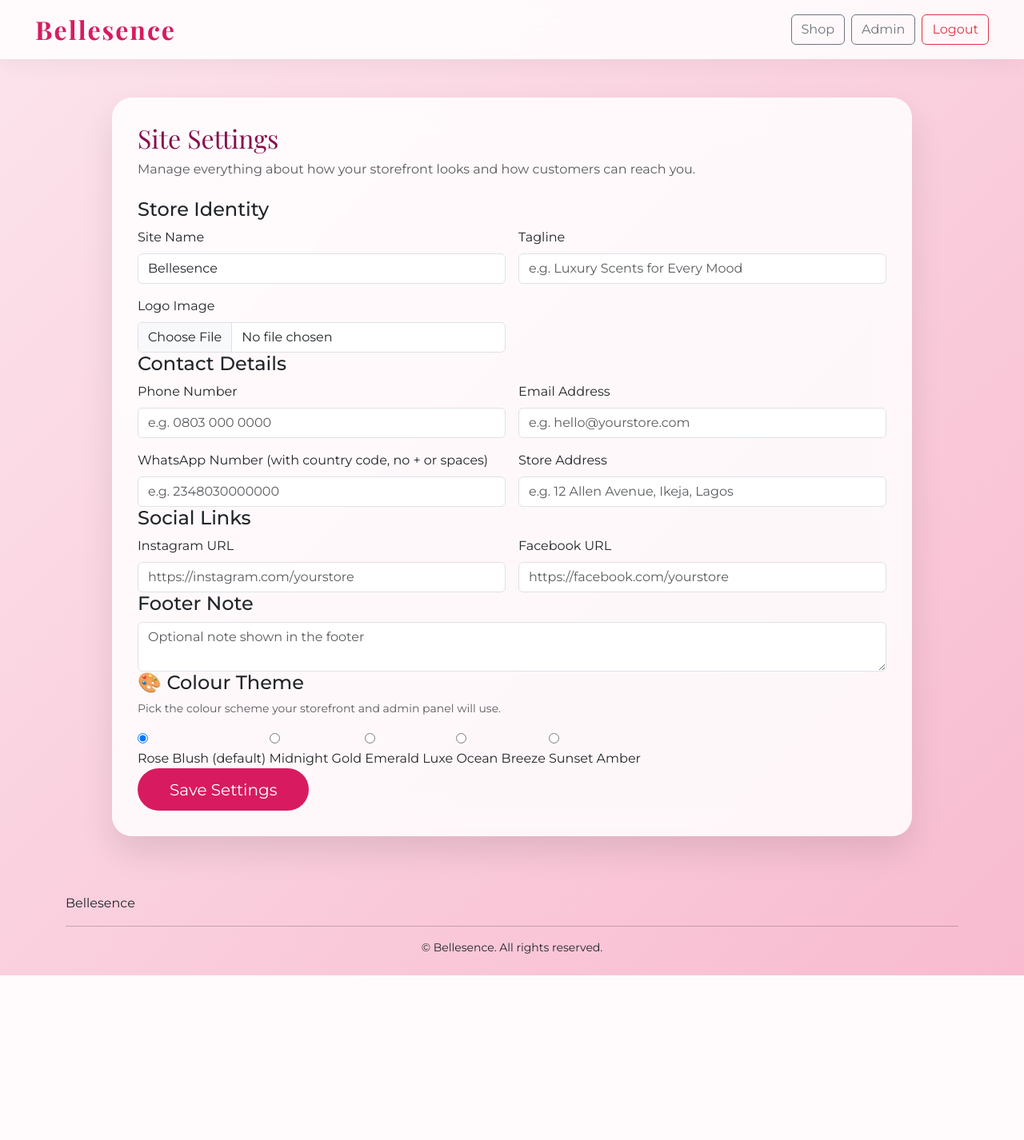
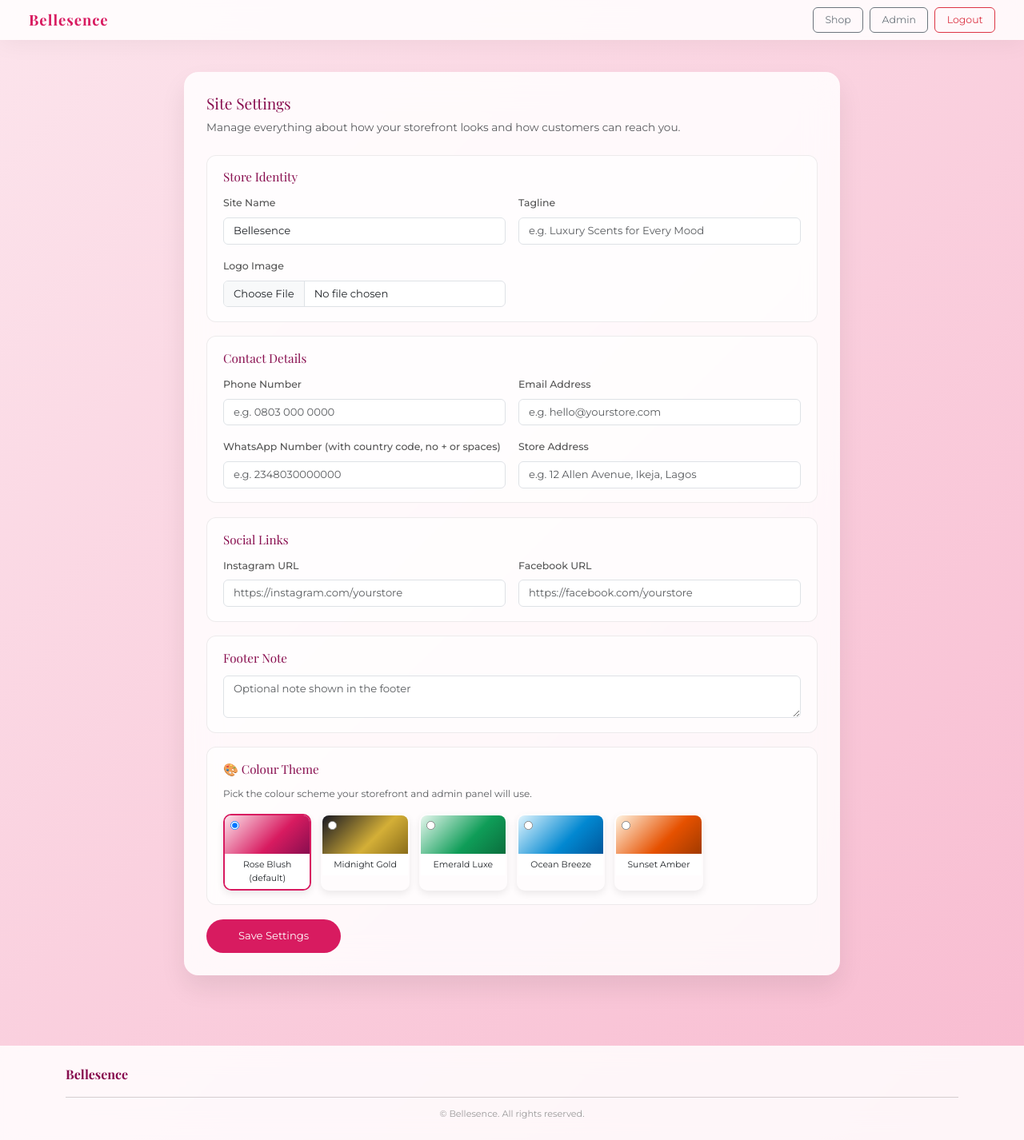
Before and after one commit to Flexia-website/bell, a Flask app: page /admin/config in a window 1280 px wide. Shown: the whole page at 80% size. Before the commit the page ends 1220 px from the top, so only its background shows below. Run offline with Flask 3, Linux system fonts and the light colour scheme; the visitor is signed in with stand-in values (Sample User, id 1); data that the repository does not hold is empty.

Commit message:
Add files via upload

```diff
--- a/static/css/style.css
+++ b/static/css/style.css
@@ -1,11 +1,24 @@
 /* Google Fonts */
 @import url('https://fonts.googleapis.com/css2?family=Playfair+Display:wght@400;600;700&family=Montserrat:wght@300;400;500&display=swap');
 
+:root {
+    --primary: #d81b60;
+    --primary-dark: #880e4f;
+    --accent: #f8bbd0;
+    --bg-start: #fce4ec;
+    --bg-end: #f8bbd0;
+}
+
+* { box-sizing: border-box; }
+
 body {
     font-family: 'Montserrat', sans-serif;
-    background: linear-gradient(135deg, #fce4ec 0%, #f8bbd0 100%);
+    font-size: 14px;
+    background: linear-gradient(135deg, var(--bg-start) 0%, var(--bg-end) 100%);
     min-height: 100vh;
     margin: 0;
+    display: flex;
+    flex-direction: column;
 }
 
 /* Navbar */
@@ -13,140 +26,353 @@ body {
     background: rgba(255,255,255,0.85);
     backdrop-filter: blur(15px);
     box-shadow: 0 4px 30px rgba(0,0,0,0.05);
-    padding: 0.5rem 2rem;
+    padding: 0.4rem 1.5rem;
 }
 .navbar-brand {
     font-family: 'Playfair Display', serif;
-    font-size: 2rem;
+    font-size: 1.15rem;
     font-weight: 700;
-    color: #d81b60 !important;
-    letter-spacing: 2px;
+    color: var(--primary) !important;
+    letter-spacing: 1px;
+    display: flex;
+    align-items: center;
 }
 .navbar-brand img {
-    height: 40px;
-    margin-right: 10px;
+    height: 28px;
+    width: 28px;
+    object-fit: contain;
+    margin-right: 8px;
+    border-radius: 4px;
+}
+.navbar .btn {
+    font-size: 0.78rem;
+    padding: 0.35rem 0.9rem;
+}
+
+/* Page container - premium narrower width */
+.container {
+    max-width: 1140px;
 }
 
 /* Product Grid */
 .products-container {
-    padding: 3rem 1rem;
+    padding: 2.5rem 0.5rem;
+    flex: 1;
+    max-width: 1080px;
+    margin: 0 auto;
 }
+.section-title {
+    font-family: 'Playfair Display', serif;
+    font-size: 1.35rem;
+    font-weight: 600;
+    color: var(--primary-dark);
+    text-align: center;
+    letter-spacing: 0.5px;
+    margin-bottom: 2rem;
+}
+
+.product-grid {
+    display: grid;
+    grid-template-columns: repeat(4, 1fr);
+    gap: 1.25rem;
+}
+@media (max-width: 992px) {
+    .product-grid { grid-template-columns: repeat(3, 1fr); }
+}
+@media (max-width: 700px) {
+    .product-grid { grid-template-columns: repeat(2, 1fr); }
+}
+@media (max-width: 460px) {
+    .product-grid { grid-template-columns: 1fr; }
+}
+
 .product-card {
-    height: 400px;
-    border-radius: 20px;
-    margin-bottom: 30px;
-    position: relative;
+    display: block;
+    text-decoration: none;
+    color: inherit;
+    background: rgba(255,255,255,0.9);
+    border-radius: 12px;
+    overflow: hidden;
+    box-shadow: 0 8px 20px rgba(0,0,0,0.08);
+    transition: transform 0.25s ease, box-shadow 0.25s ease;
+}
+.product-card:hover {
+    transform: translateY(-3px);
+    box-shadow: 0 14px 28px rgba(0,0,0,0.14);
+}
+.product-image {
+    height: 160px;
     background-size: cover;
     background-position: center;
-    overflow: hidden;
-    box-shadow: 0 20px 40px rgba(0,0,0,0.15);
-    transition: transform 0.3s ease, box-shadow 0.3s ease;
-    cursor: pointer;
-    text-decoration: none;
-    display: block;
+    background-color: #e8e8e8;
+    position: relative;
+}
+.multi-badge {
+    position: absolute;
+    top: 8px;
+    right: 8px;
+    background: rgba(0,0,0,0.55);
     color: white;
+    font-size: 0.65rem;
+    padding: 0.15rem 0.5rem;
+    border-radius: 20px;
+    letter-spacing: 0.3px;
 }
-.product-card:hover {
-    transform: translateY(-5px);
-    box-shadow: 0 25px 50px rgba(0,0,0,0.25);
-}
-/* Dark gradient overlay for readability */
-.product-card::before {
-    content: '';
-    position: absolute;
-    inset: 0;
-    background: linear-gradient(to top, rgba(0,0,0,0.7) 0%, rgba(0,0,0,0.1) 60%);
-    z-index: 1;
-}
-.card-content {
-    position: absolute;
-    bottom: 0;
-    left: 0;
-    right: 0;
-    padding: 2rem;
-    z-index: 2;
+.product-body {
+    padding: 0.7rem 0.85rem 0.9rem;
 }
 .product-title {
     font-family: 'Playfair Display', serif;
-    font-size: 1.8rem;
+    font-size: 0.9rem;
     font-weight: 600;
-    margin-bottom: 0.5rem;
+    color: #333;
+    margin-bottom: 0.3rem;
+    white-space: nowrap;
+    overflow: hidden;
+    text-overflow: ellipsis;
 }
 .product-price {
-    background: rgba(216, 27, 96, 0.9); /* deep pink */
-    display: inline-block;
-    padding: 0.5rem 1.5rem;
-    border-radius: 30px;
+    font-size: 0.82rem;
     font-weight: 600;
-    font-size: 1.3rem;
-    letter-spacing: 1px;
-    backdrop-filter: blur(5px);
-    box-shadow: 0 10px 20px rgba(216,27,96,0.3);
-}
-
-/* Scroll reveal animation (used with AOS) */
-[data-aos="fade-up-price"] {
-    opacity: 0;
-    transform: translateY(30px);
-    transition-property: opacity, transform;
-}
-[data-aos="fade-up-price"].aos-animate {
-    opacity: 1;
-    transform: translateY(0);
+    color: var(--primary);
+    letter-spacing: 0.2px;
 }
 
 /* Product Detail Page */
 .detail-container {
-    max-width: 900px;
-    margin: 3rem auto;
+    max-width: 780px;
+    margin: 2.5rem auto;
     background: rgba(255,255,255,0.9);
     backdrop-filter: blur(25px);
-    border-radius: 30px;
-    padding: 3rem;
-    box-shadow: 0 30px 60px rgba(0,0,0,0.1);
+    border-radius: 18px;
+    padding: 2rem;
+    box-shadow: 0 20px 40px rgba(0,0,0,0.08);
     display: flex;
-    gap: 3rem;
+    gap: 2rem;
     flex-wrap: wrap;
 }
-.detail-image {
-    width: 300px;
-    height: 300px;
+.detail-gallery {
+    width: 260px;
+    max-width: 100%;
+}
+.detail-image-main {
+    width: 100%;
+    height: 260px;
     object-fit: cover;
-    border-radius: 20px;
-    box-shadow: 0 20px 30px rgba(0,0,0,0.2);
+    border-radius: 14px;
+    box-shadow: 0 14px 24px rgba(0,0,0,0.15);
+    display: block;
+    background: #eee;
+}
+.detail-thumbs {
+    display: flex;
+    gap: 0.5rem;
+    margin-top: 0.6rem;
+    flex-wrap: wrap;
+}
+.detail-thumb {
+    width: 48px;
+    height: 48px;
+    object-fit: cover;
+    border-radius: 8px;
+    cursor: pointer;
+    border: 2px solid transparent;
+    opacity: 0.75;
+    transition: opacity 0.2s, border-color 0.2s;
+}
+.detail-thumb:hover, .detail-thumb.active {
+    opacity: 1;
+    border-color: var(--primary);
 }
 .detail-info {
     flex: 1;
+    min-width: 240px;
 }
 .detail-name {
     font-family: 'Playfair Display', serif;
-    font-size: 2.8rem;
-    color: #880e4f;
+    font-size: 1.4rem;
+    color: var(--primary-dark);
+    margin-bottom: 0.6rem;
+}
+.detail-price {
+    font-size: 1.05rem;
+    color: var(--primary);
+    font-weight: 600;
     margin-bottom: 1rem;
 }
-.detail-price {
-    font-size: 2rem;
-    color: #d81b60;
-    font-weight: 600;
-    margin-bottom: 1.5rem;
+.detail-description {
+    font-size: 0.85rem;
+    line-height: 1.7;
+    color: #555;
 }
-.detail-description {
-    font-size: 1.1rem;
-    line-height: 1.8;
-    color: #4a4a4a;
+.detail-info .btn {
+    font-size: 0.8rem;
+    padding: 0.55rem 1.8rem !important;
 }
 
 /* Admin panels */
 .admin-wrapper {
-    max-width: 1000px;
-    margin: 3rem auto;
+    max-width: 820px;
+    margin: 2.5rem auto;
     background: rgba(255,255,255,0.85);
     backdrop-filter: blur(20px);
-    padding: 2rem;
-    border-radius: 25px;
-    box-shadow: 0 20px 40px rgba(0,0,0,0.1);
+    padding: 1.75rem;
+    border-radius: 18px;
+    box-shadow: 0 16px 32px rgba(0,0,0,0.08);
+    font-size: 0.85rem;
 }
-.admin-wrapper h2, .admin-wrapper h3 {
+.admin-wrapper h2 {
     font-family: 'Playfair Display', serif;
-    color: #880e4f;
+    color: var(--primary-dark);
+    font-size: 1.2rem;
 }
+.admin-wrapper h3 {
+    font-family: 'Playfair Display', serif;
+    color: var(--primary-dark);
+    font-size: 1rem;
+}
+.admin-wrapper .form-label {
+    font-size: 0.78rem;
+    font-weight: 500;
+    color: #555;
+}
+.admin-wrapper .form-control,
+.admin-wrapper .btn {
+    font-size: 0.82rem;
+}
+.settings-section {
+    border: 1px solid rgba(0,0,0,0.07);
+    border-radius: 12px;
+    padding: 1.1rem 1.25rem;
+    margin-bottom: 1.1rem;
+    background: rgba(255,255,255,0.6);
+}
+.settings-section h4 {
+    font-family: 'Playfair Display', serif;
+    color: var(--primary-dark);
+    margin-bottom: 0.8rem;
+    font-size: 0.95rem;
+}
+
+/* Theme picker */
+.theme-grid {
+    display: grid;
+    grid-template-columns: repeat(auto-fill, minmax(110px, 1fr));
+    gap: 0.75rem;
+}
+.theme-option {
+    position: relative;
+    border-radius: 10px;
+    overflow: hidden;
+    cursor: pointer;
+    border: 2px solid transparent;
+    box-shadow: 0 4px 10px rgba(0,0,0,0.08);
+    transition: transform 0.2s, border-color 0.2s;
+}
+.theme-option:hover {
+    transform: translateY(-2px);
+}
+.theme-option.selected {
+    border-color: #333;
+}
+.theme-swatch {
+    height: 48px;
+    width: 100%;
+}
+.theme-option label {
+    display: block;
+    text-align: center;
+    padding: 0.35rem;
+    font-size: 0.68rem;
+    background: white;
+    cursor: pointer;
+}
+.theme-option input {
+    position: absolute;
+    top: 6px;
+    left: 6px;
+    z-index: 2;
+    transform: scale(0.85);
+}
+
+/* Small product thumbnails in admin table */
+.admin-thumb {
+    width: 42px;
+    height: 42px;
+    object-fit: cover;
+    border-radius: 6px;
+}
+
+/* Multi-image upload preview */
+.image-thumb-grid {
+    display: flex;
+    flex-wrap: wrap;
+    gap: 0.6rem;
+    margin-top: 0.6rem;
+}
+.image-thumb-card {
+    position: relative;
+    width: 68px;
+}
+.image-thumb-card img {
+    width: 68px;
+    height: 68px;
+    object-fit: cover;
+    border-radius: 8px;
+    box-shadow: 0 3px 8px rgba(0,0,0,0.12);
+}
+.image-thumb-card .badge-cover {
+    position: absolute;
+    top: 3px;
+    left: 3px;
+    background: var(--primary);
+    color: white;
+    font-size: 0.55rem;
+    padding: 1px 5px;
+    border-radius: 6px;
+}
+.image-thumb-actions {
+    display: flex;
+    justify-content: space-between;
+    margin-top: 3px;
+    gap: 3px;
+}
+.image-thumb-actions a {
+    font-size: 0.62rem;
+    text-decoration: none;
+}
+
+/* Footer */
+.site-footer {
+    background: rgba(255,255,255,0.85);
+    backdrop-filter: blur(15px);
+    color: #555;
+    font-size: 0.78rem;
+}
+.footer-brand {
+    font-family: 'Playfair Display', serif;
+    font-size: 1rem;
+    color: var(--primary-dark);
+    font-weight: 700;
+}
+.footer-tagline {
+    color: #888;
+    margin-top: 0.25rem;
+    font-size: 0.75rem;
+}
+.footer-link {
+    color: var(--primary);
+    text-decoration: none;
+    font-weight: 500;
+    font-size: 0.78rem;
+}
+.footer-link:hover {
+    text-decoration: underline;
+}
+.site-footer hr {
+    margin: 1rem 0 0.75rem;
+}
+.site-footer .small {
+    font-size: 0.7rem;
+    color: #999;
+}
```
